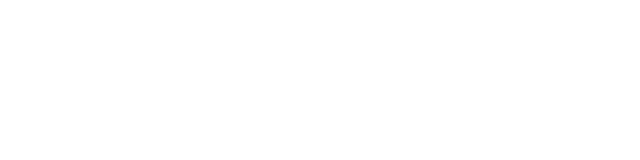
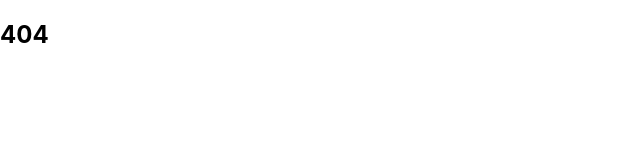
Before and after one commit to jonyward/fewd-cw, a React (Create React App) app: page /1 in a window 1280 px wide. Before the commit this address had no page. Shown: the top 160 px of the page, without its empty margins (0-640 px from the left). Built offline with nearby package versions, Linux system fonts and the light colour scheme.

Commit message:
small changes

```diff
--- a/package.json
+++ b/package.json
@@ -7,6 +7,7 @@
     "@testing-library/react": "^13.4.0",
     "@testing-library/user-event": "^13.5.0",
     "react": "^18.2.0",
+    "react-bootstrap": "^2.7.0",
     "react-dom": "^18.2.0",
     "react-router-dom": "^6.4.5",
     "react-scripts": "5.0.1",
--- a/src/App.js
+++ b/src/App.js
@@ -3,6 +3,7 @@ import DisplayRecipe from "./components/DisplayRecipe";
 import Navigation from "./components/Navigation";
 import Search from "./components/Search";
 import { recipe } from "./data/data";
+import NoPage from "./components/NoPage";
 
 function App() {
   return (
@@ -13,6 +14,7 @@ function App() {
           <Route path=":recipeId" element={<DisplayRecipe recipe={recipe} />} />
         </Route>
       </Route>
+      <Route path="*" element={<NoPage />} />
       </Routes>
     </BrowserRouter>
   );
--- a/src/components/DisplayRecipe.js
+++ b/src/components/DisplayRecipe.js
@@ -40,7 +40,7 @@ const DisplayRecipe = ({ recipe }) => {
 
       <ul>
         {ingredients.map((ingredients) => (
-          <li key={ingredients.id}>
+          <li key={ingredients.id} onClick={(e) => handleShoppingClick(e, ingredients)}>
             {ingredients}
           </li>
         ))}
--- a/src/components/Nutrition.js
+++ b/src/components/Nutrition.js
@@ -16,7 +16,7 @@ const Nutrition = ({ item }) => {
         <li>Potassium per serving:{item.potassium_mg}mg</li>
         <li>Cholesterol per serving:{item.cholesterol_mg}mg</li>
       </ul>
-      <br></br><br></br>
+      <br></br>
     </div>
   );
 };
--- a/src/components/Recipe.js
+++ b/src/components/Recipe.js
@@ -1,4 +1,4 @@
-import React from "react";
+import React, { useState } from "react";
 import { Link, Outlet } from "react-router-dom";
 
 const Recipe = ({ recipe }) => {
```
Also changed, not shown: 1 other file (tests, documents, lock files or other folders).
